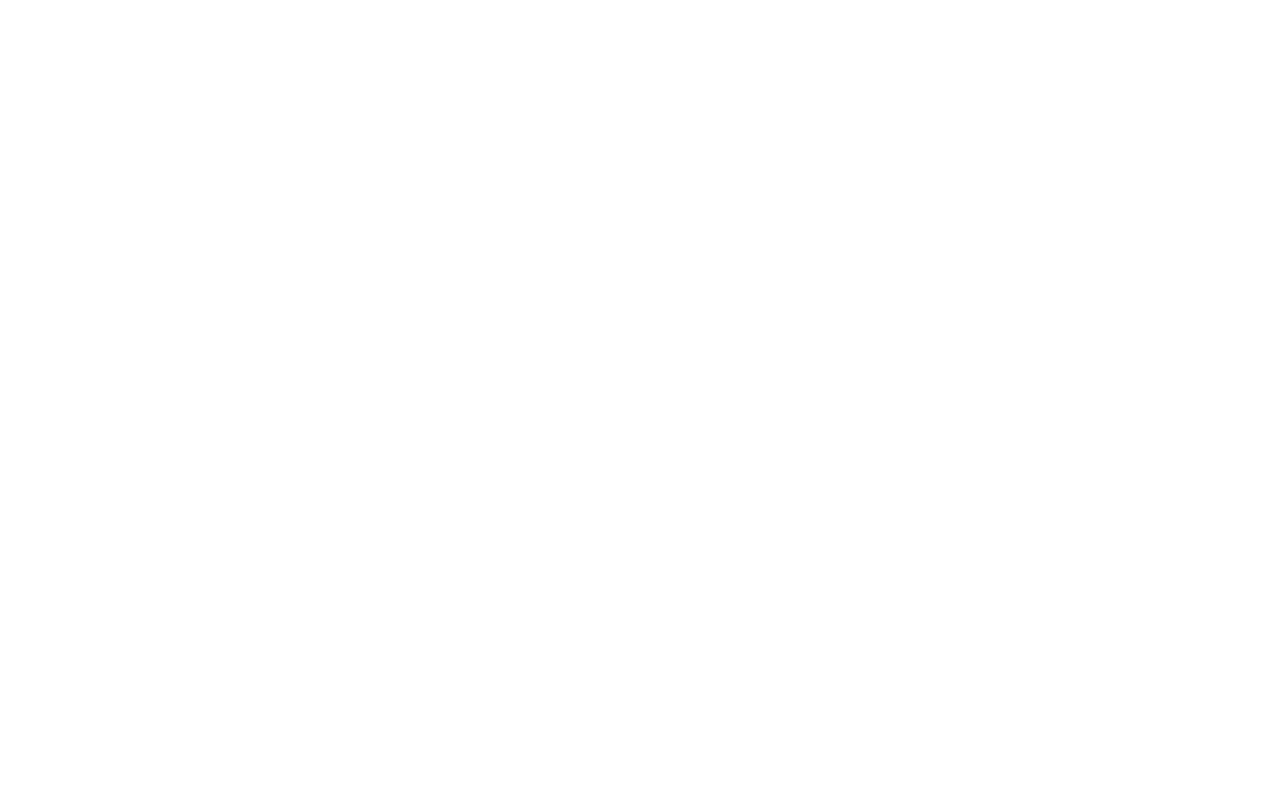
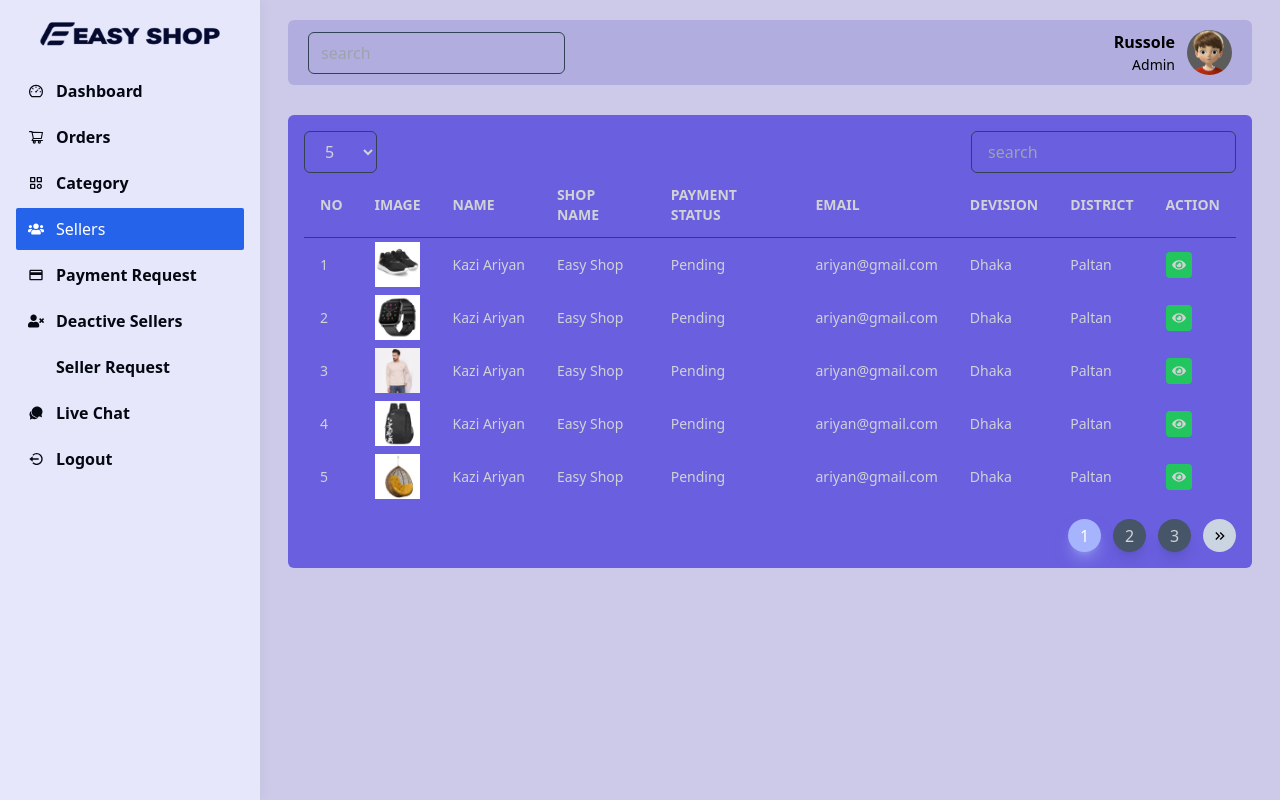
Before and after one commit to Russole/Multi-Vendor-E-commerce-Platform, a React (Create React App) app in the folder Dashboard/: page /admin/dashboard/sellers in a window 1280 px wide. Before the commit this address had no page. Built offline with nearby package versions, Linux system fonts and the light colour scheme; some icons are missing.

Commit message:
feat: Design seller page on dashboard

```diff
--- a/Dashboard/src/router/routes/adminRoutes.js
+++ b/Dashboard/src/router/routes/adminRoutes.js
@@ -2,6 +2,7 @@ import { lazy } from "react";
 const AdminDashboard = lazy(()=> import('../../views/admin/AdminDashboard'))
 const Category = lazy(()=> import('../../views/admin/Category'))
 const Orders = lazy(()=> import('../../views/admin/Orders'))
+const Sellers = lazy(()=> import('../../views/admin/Sellers'))
 export const adminRoutes = [
     {
         path: 'admin/dashboard',
@@ -17,5 +18,10 @@ export const adminRoutes = [
         path: 'admin/dashboard/orders',
         element : <Orders/> ,
         role : 'admin'
+    },
+    {
+        path: 'admin/dashboard/sellers',
+        element : <Sellers/> ,
+        role : 'admin'
     }
 ]
--- /dev/null
+++ b/Dashboard/src/views/admin/Sellers.jsx
@@ -0,0 +1,79 @@
+import React, { useState } from 'react';
+import { Link } from 'react-router-dom';
+import Pagination from '../Pagination';
+import { FaEye } from "react-icons/fa";
+const Sellers = () => {
+    const [currentPage, setCurrentPage] = useState(1)
+    const [searchValue, setSearchValue] = useState('')
+    const [parPage, setParPage] = useState(5)
+    const [show, setShow] =  useState(false)
+    return (
+        <div className='px-2 lg:px-7 pt-5'>
+             <div className='w-full p-4 bg-[#6a5fdf] rounded-md'>
+
+             <div className='flex justify-between items-center'>
+                    <select onChange={(e) => setParPage(parseInt(e.target.value))} className='px-4 py-2 focus:border-indigo-500 outline-none bg-[#6a5fdf] border border-slate-700 rounded-md text-[#d0d2d6]'>
+                        <option value="5">5</option>
+                        <option value="10">10</option>
+                        <option value="20">20</option>
+                    </select>
+                    <input className='px-4 py-2 focus:border-indigo-500 outline-none bg-[#6a5fdf] border border-slate-700 rounded-md text-[#d0d2d6]' type="text" placeholder='search' />
+                </div>
+                <div className='relative overflow-x-auto'>
+    <table className='w-full text-sm text-left text-[#d0d2d6]'>
+        <thead className='text-sm text-[#d0d2d6] uppercase border-b border-slate-700'>
+        <tr>
+            <th scope='col' className='py-3 px-4'>No</th>
+            <th scope='col' className='py-3 px-4'>Image</th>
+            <th scope='col' className='py-3 px-4'>Name</th>
+            <th scope='col' className='py-3 px-4'>Shop Name</th>
+            <th scope='col' className='py-3 px-4'>Payment Status</th>
+            <th scope='col' className='py-3 px-4'>Email</th>
+            <th scope='col' className='py-3 px-4'>Devision</th>
+            <th scope='col' className='py-3 px-4'>District</th>
+            <th scope='col' className='py-3 px-4'>Action</th>
+        </tr>
+        </thead>
+        <tbody>
+            {
+                [1,2,3,4,5].map((d, i) => <tr key={i}>
+                <td scope='row' className='py-1 px-4 font-medium whitespace-nowrap'>{d}</td>
+                <td scope='row' className='py-1 px-4 font-medium whitespace-nowrap'>
+                    <img className='w-[45px] h-[45px]' src={`http://localhost:3000/images/category/${d}.jpg`} alt="" />
+                </td>
+                <td scope='row' className='py-1 px-4 font-medium whitespace-nowrap'>Kazi Ariyan </td>
+                <td scope='row' className='py-1 px-4 font-medium whitespace-nowrap'>Easy Shop</td>
+                <td scope='row' className='py-1 px-4 font-medium whitespace-nowrap'>
+                    <span>Pending</span> </td>
+                <td scope='row' className='py-1 px-4 font-medium whitespace-nowrap'>ariyan@gmail.com </td>
+                <td scope='row' className='py-1 px-4 font-medium whitespace-nowrap'>Dhaka </td>
+                <td scope='row' className='py-1 px-4 font-medium whitespace-nowrap'>Paltan </td>
+
+                <td scope='row' className='py-1 px-4 font-medium whitespace-nowrap'>
+                    <div className='flex justify-start items-center gap-4'>
+                    <Link className='p-[6px] bg-green-500 rounded hover:shadow-lg hover:shadow-green-500/50'> <FaEye /> </Link>
+
+                    </div>
+
+                    </td>
+            </tr> )
+            }
+
+        </tbody>
+    </table>
+    </div>
+    <div className='w-full flex justify-end mt-4 bottom-4 right-4'>
+        <Pagination
+            pageNumber = {currentPage}
+            setPageNumber = {setCurrentPage}
+            totalItem = {50}
+            parPage = {parPage}
+            showItem = {3}
+        />
+        </div>
+             </div>
+
+        </div>
+    );
+};
+export default Sellers;
```
